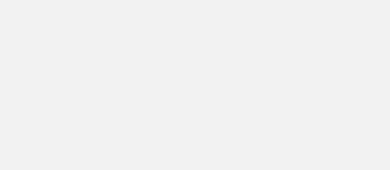
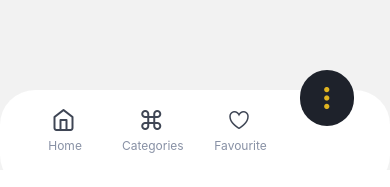
Before and after one commit to 1711shashank/Plena-Assessment, a React Native app: screen /More in a window 390 px wide. Shown: the part 674-861 px from the top of the page. Built offline with nearby package versions, Linux system fonts and the light colour scheme; no server answers.

Commit message:
navigation tab

```diff
--- a/App.js
+++ b/App.js
@@ -1,18 +1,13 @@
-import React, { useEffect, useState } from 'react'
-import { StyleSheet, View } from 'react-native';
+import React from 'react'
 import Home from './src/screens/Home';
 import Categories from './src/screens/Categories';
 import Favourite from './src/screens/Favourite';
 import More from './src/screens/More';
 import Cart from './src/screens/Cart';
 import ProductScreen from './src/screens/ProductScreen';
-import MenuButtons from './src/components/MenuButtons';
-
-import axios from 'axios';
 import { NavigationContainer } from '@react-navigation/native';
 import { createNativeStackNavigator } from '@react-navigation/native-stack';
-
-
+import { View } from 'react-native';
 
 
 export default function App() {
@@ -20,6 +15,7 @@ export default function App() {
     const Stack = createNativeStackNavigator();
 
     return (
+
         <NavigationContainer>
             <Stack.Navigator>
 
@@ -39,7 +35,23 @@ export default function App() {
                     options={{ headerShown: false }}
                 />
 
+                <Stack.Screen
+                    name="Categories"
+                    component={Categories}
+                    options={{ headerShown: false }}
+                />
+                <Stack.Screen
+                    name="Favourite"
+                    component={Favourite}
+                    options={{ headerShown: false }}
+                />
+                <Stack.Screen
+                    name="More"
+                    component={More}
+                    options={{ headerShown: false }}
+                />
             </Stack.Navigator>
         </NavigationContainer>
+
     );
 }
--- a/package.json
+++ b/package.json
@@ -9,16 +9,20 @@
     "web": "expo start --web"
   },
   "dependencies": {
+    "@mindinventory/react-native-tab-bar-interaction": "^2.2.3",
     "@react-navigation/native": "^6.1.9",
     "@react-navigation/native-stack": "^6.9.17",
     "axios": "^1.6.2",
     "expo": "~49.0.15",
     "expo-status-bar": "~1.6.0",
     "react": "18.2.0",
+    "react-dom": "^18.2.0",
     "react-native": "0.72.6",
+    "react-native-elements": "^3.4.3",
     "react-native-paper": "^5.11.2",
     "react-native-safe-area-context": "4.6.3",
-    "react-native-screens": "~3.22.0"
+    "react-native-screens": "~3.22.0",
+    "react-native-web": "~0.19.6"
   },
   "devDependencies": {
     "@babel/core": "^7.20.0"
--- a/src/components/MenuButtons.js
+++ b/src/components/MenuButtons.js
@@ -3,14 +3,15 @@ import { StyleSheet, Text, TouchableOpacity, View } from 'react-native'
 import { Entypo, Feather, Ionicons, } from '@expo/vector-icons';
 
 
-const MenuButtons = ({ activeTab, setActiveTab }) => {
+const MenuButtons = ({ activeTab, navigation }) => {
+
     return (
 
         <View style={styles.menuButtons}>
 
             <View style={styles.menuButtonsWrapper}>
 
-                <TouchableOpacity style={[styles.iconWrapper, { left: '0%' }, activeTab === 'Home' && { top: -20 }]} onPress={() => setActiveTab('Home')}>
+                <TouchableOpacity style={[styles.iconWrapper, { left: '0%' }, activeTab === 'Home' && { top: -20 }]} onPress={() => navigation.navigate('Home')}>
                     <View style={activeTab === 'Home' && styles.iconView} >
                         {
                             activeTab === 'Home'
@@ -21,14 +22,14 @@ const MenuButtons = ({ activeTab, setActiveTab }) => {
                     <Text style={[styles.iconText, activeTab === 'Home' && { display: 'none' }]}> Home</Text>
                 </TouchableOpacity >
 
-                <TouchableOpacity style={[styles.iconWrapper, { left: '25%' }, activeTab === 'Categories' && { top: -20 }]} onPress={() => setActiveTab('Categories')}>
+                <TouchableOpacity style={[styles.iconWrapper, { left: '25%' }, activeTab === 'Categories' && { top: -20 }]} onPress={() => navigation.navigate('Categories')}>
                     <View style={activeTab === 'Categories' && styles.iconView} >
                         <Feather name="command" size={24} color={activeTab === 'Categories' ? '#E0B420' : '#3E4554'} />
                     </View>
                     <Text style={[styles.iconText, activeTab === 'Categories' && { display: 'none' }]}> Categories</Text>
                 </TouchableOpacity >
 
-                <TouchableOpacity style={[styles.iconWrapper, { left: '50%' }, activeTab === 'Favourite' && { top: -20 }]} onPress={() => setActiveTab('Favourite')}>
+                <TouchableOpacity style={[styles.iconWrapper, { left: '50%' }, activeTab === 'Favourite' && { top: -20 }]} onPress={() => navigation.navigate('Favourite')}>
                     <View style={activeTab === 'Favourite' && styles.iconView} >
                         {
                             activeTab === 'Favourite'
@@ -39,7 +40,7 @@ const MenuButtons = ({ activeTab, setActiveTab }) => {
                     <Text style={[styles.iconText, activeTab === 'Favourite' && { display: 'none' }]}> Favourite</Text>
                 </TouchableOpacity >
 
-                <TouchableOpacity style={[styles.iconWrapper, { left: '75%' }, activeTab === 'More' && { top: -20 }]} onPress={() => setActiveTab('More')}>
+                <TouchableOpacity style={[styles.iconWrapper, { left: '75%' }, activeTab === 'More' && { top: -20 }]} onPress={() => navigation.navigate('More')}>
                     <View style={activeTab === 'More' && styles.iconView} >
                         <Entypo name="dots-three-vertical" size={24} color={activeTab === 'More' ? '#E0B420' : '#3E4554'} />
                     </View>
--- a/src/screens/Categories.js
+++ b/src/screens/Categories.js
@@ -1,12 +1,16 @@
 import React from 'react'
 import { Text, View } from 'react-native'
+import MenuButtons from '../components/MenuButtons'
 
-const Categories = () => {
+const Categories = ({ navigation }) => {
     return (
         <View style={{ flex: 1, alignItems: 'center', justifyContent: 'center' }}>
             <Text>
                 Categories Page
             </Text>
+
+            <MenuButtons activeTab='Categories' navigation={navigation} />
+
         </View>
     )
 }
--- a/src/screens/Favourite.js
+++ b/src/screens/Favourite.js
@@ -1,13 +1,15 @@
 import React from 'react'
 import { Text, View } from 'react-native'
-import ProductCard from '../components/ProductCard'
+import MenuButtons from '../components/MenuButtons'
 
-const Favourite = () => {
+const Favourite = ({ navigation }) => {
     return (
         <View style={{ flex: 1, alignItems: 'center', justifyContent: 'center' }}>
             <Text>
-                {/* <ProductCard  /> */}
+                Favourite Screen
             </Text>
+
+            <MenuButtons activeTab='Favourite' navigation={navigation} />
         </View>
     )
 }
--- a/src/screens/Home.js
+++ b/src/screens/Home.js
@@ -5,6 +5,8 @@ import SearchBar from '../components/SearchBar';
 import AddressInfo from '../components/AddressInfo';
 import ProductCard from '../components/ProductCard';
 import DiscountCoupons from '../components/DiscountCoupons';
+import MenuButtons from '../components/MenuButtons';
+
 import axios from 'axios';
 
 const Home = ({ navigation }) => {
@@ -25,7 +27,7 @@ const Home = ({ navigation }) => {
     const [searchQuery, setSearchQuery] = useState('');
 
     return (
-        <View style={{ width: '100%', flex: 1, paddingTop: -30 }}>
+        <View style={{ flex: 1 }}>
 
             <View style={{ backgroundColor: '#2A4BA0', height: 280, paddingHorizontal: 20, paddingTop: 60 }}>
                 <View style={{ flexDirection: 'row', alignItems: 'center', justifyContent: 'space-between', width: '100%' }}>
@@ -55,6 +57,7 @@ const Home = ({ navigation }) => {
                 </View>
             </ScrollView>
 
+            <MenuButtons activeTab='Home' navigation={navigation} />
         </View>
     );
 };
--- a/src/screens/More.js
+++ b/src/screens/More.js
@@ -1,12 +1,16 @@
 import React from 'react'
 import { Text, View } from 'react-native'
+import MenuButtons from '../components/MenuButtons';
 
-const More = () => {
+
+const More = ({ navigation }) => {
     return (
         <View style={{ flex: 1, alignItems: 'center', justifyContent: 'center' }}>
             <Text>
                 More Page
             </Text>
+            <MenuButtons activeTab='More' navigation={navigation} />
+
         </View>
     )
 }
--- a/src/screens/ProductScreen.js
+++ b/src/screens/ProductScreen.js
@@ -1,14 +1,12 @@
 import React from 'react'
 import { Image, ScrollView, Text, TouchableOpacity, View } from 'react-native'
-import { Entypo, MaterialCommunityIcons } from '@expo/vector-icons';
-
+import { Entypo, Ionicons, MaterialCommunityIcons } from '@expo/vector-icons';
+import { Rating, AirbnbRating } from 'react-native-elements';
 
 
 const ProductScreen = ({ route, navigation }) => {
 
     const { productData } = route.params;
-
-    console.log('itemId', productData);
 
     return (
         <>
@@ -20,7 +18,7 @@ const ProductScreen = ({ route, navigation }) => {
                         <TouchableOpacity style={{ backgroundColor: '#F8F9FB', padding: 10, borderRadius: 50 }} onPress={() => navigation.goBack()}>
                             <Entypo name="chevron-small-left" size={24} color="#1E222B" />
                         </TouchableOpacity>
-                        <TouchableOpacity onPress={()=>navigation.navigate('Cart')} style={{ padding: 10, borderRadius: 50 }} >
+                        <TouchableOpacity onPress={() => navigation.navigate('Cart')} style={{ padding: 10, borderRadius: 50 }} >
                             <MaterialCommunityIcons name="shopping-outline" size={24} color="#1E222B" />
                         </TouchableOpacity>
                     </View>
@@ -34,7 +32,8 @@ const ProductScreen = ({ route, navigation }) => {
                         </Text>
                     </>
 
-                    <Text style={{ color: '#A1A1AB', marginTop: 10 }}> 🌟🌟🌟🌟🌟 110 Reviews </Text>
+                    <Rating type="custom" tintColor="#f2f2f2" ratingBackgroundColor='#d9d9d9' imageSize={20} startingValue={productData.rating} style={{ alignSelf: 'flex-start' }} />
+
 
                     <Image
                         style={{ width: '120%', aspectRatio: 3 / 2, marginTop: 10, marginLeft: -30 }}
```
Also changed, not shown: 1 other file (tests, documents, lock files or other folders).
